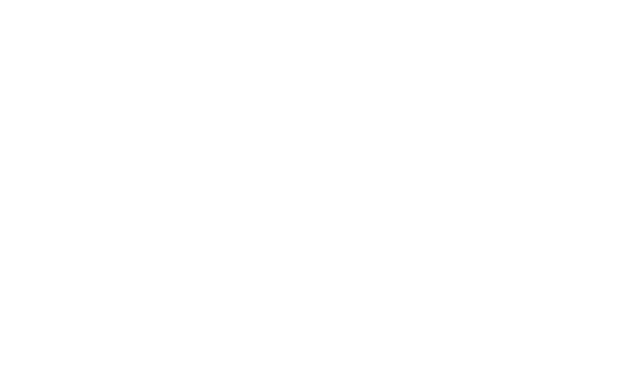
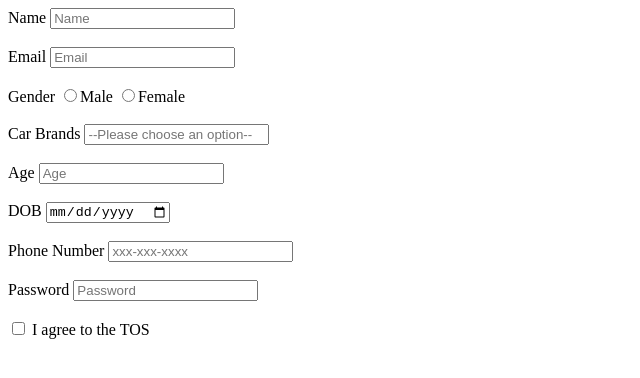
Before and after one commit to acciojob/signup-form-car-nsp1919, a website: page main.html in a window 1280 px wide. Shown: the whole page, without its empty margins (0-640 px from the left). Drawn offline with Linux system fonts and the light colour scheme.

Commit message:
created a submission

```diff
--- a/main.html
+++ b/main.html
@@ -8,6 +8,51 @@
 
 <body>
 	<!-- the entire body must be written by student -->
+	 <form>
+        <label for="name">Name</label>
+        <input type="text" id="name" placeholder="Name" required>
+        <br>
+        <br>
+        <label for="email">Email</label>
+        <input type="email" id="email" placeholder="Email" required>
+        <br>
+        <br>
+        Gender
+        <label for="gender_m">
+        <input type="radio" id="gender_m" name="gender" required>Male
+        </label>
+        <label for="gender_f">
+            <input type="radio" id="gender_f" name="gender" required>Female
+        </label>
+        <br>
+        <br>
+        <label for="cars">Car Brands	</label>
+        <input type="select" id="cars" placeholder="--Please choose an option--" required>
+        <br>
+        <br>
+        <label for="age">Age</label>
+        <input type="number" id="age" placeholder="Age" required>
+        <br>
+        <br>
+        <label for="dob">DOB</label>
+        <input type="date" id="dob" required>
+        <br>
+        <br>
+        <label for="tel">Phone Number</label>
+        <input type="tel" id="tel" placeholder="xxx-xxx-xxxx">
+        <br>
+        <br>
+        <label for="password">Password</label>
+        <input type="password" id="password" placeholder="Password" required>
+        <br>
+        <br>
+        <input type="checkbox" id="tos" required>
+        <label for="tos">I agree to the TOS</label>
+        <br>
+        <br>
+
+
+    </form>
     <script type="text/javascript" src="./script.js">
 </script>
 
```
